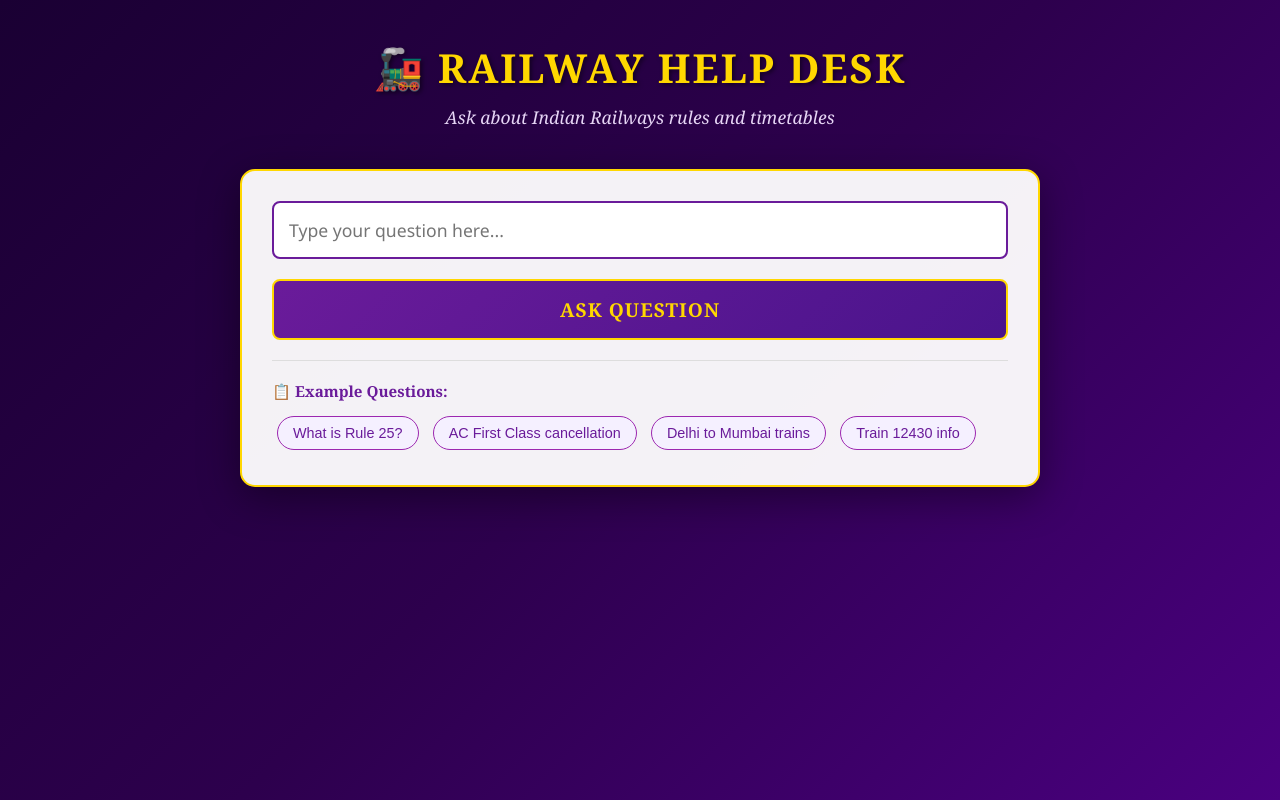
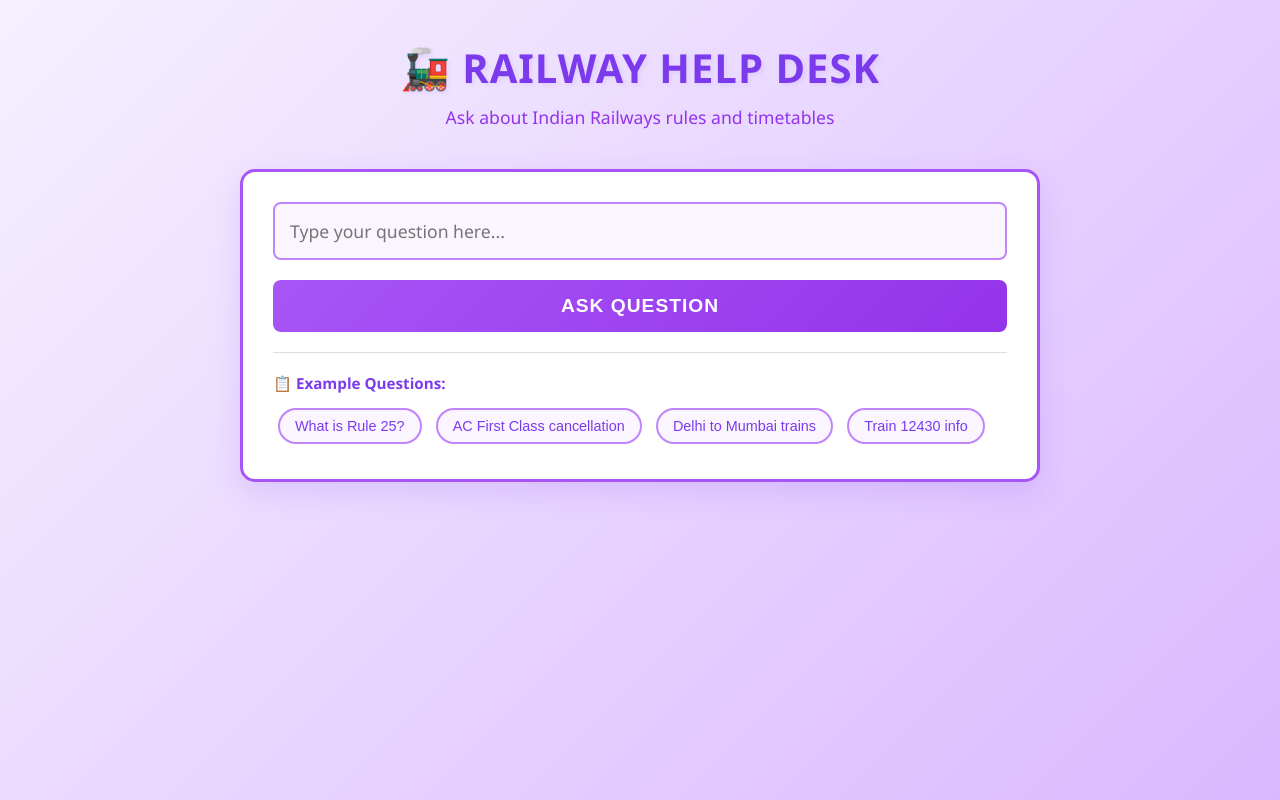
Before and after one commit to Tanmay155-glitch/Railway-Passenger-Help-Desk, a Flask app: page / in a window 1280 px wide. Run offline with Flask 3, Linux system fonts and the light colour scheme; parts of the project's set-up code (start-up, migrations or seed data) failed here and were passed over.

Commit message:
Update UI: Light vibrant colors - purple gradient theme

```diff
--- a/templates/index.html
+++ b/templates/index.html
@@ -12,8 +12,8 @@
         }
 
         body {
-            font-family: 'Georgia', 'Times New Roman', serif;
-            background: linear-gradient(135deg, #1a0033 0%, #2d004d 50%, #4a0080 100%);
+            font-family: 'Segoe UI', 'Arial', sans-serif;
+            background: linear-gradient(135deg, #f5f0ff 0%, #e8d5ff 50%, #dbb7ff 100%);
             min-height: 100vh;
             padding: 40px 20px;
         }
@@ -26,29 +26,28 @@
         .header {
             text-align: center;
             margin-bottom: 40px;
-            color: #ffd700;
         }
 
         .header h1 {
             font-size: 2.5em;
             font-weight: bold;
             margin-bottom: 10px;
-            text-shadow: 2px 2px 4px rgba(0, 0, 0, 0.5);
-            letter-spacing: 2px;
+            color: #7c3aed;
+            text-shadow: 2px 2px 4px rgba(124, 58, 237, 0.1);
+            letter-spacing: 1px;
         }
 
         .header p {
-            color: #e6d5f5;
+            color: #9333ea;
             font-size: 1.1em;
-            font-style: italic;
         }
 
         .question-box {
-            background: rgba(255, 255, 255, 0.95);
+            background: white;
             border-radius: 15px;
             padding: 30px;
-            box-shadow: 0 10px 40px rgba(0, 0, 0, 0.4);
-            border: 2px solid #ffd700;
+            box-shadow: 0 10px 30px rgba(124, 58, 237, 0.15);
+            border: 3px solid #a855f7;
             margin-bottom: 30px;
         }
 
@@ -60,37 +59,38 @@
             width: 100%;
             padding: 15px;
             font-size: 1.1em;
-            border: 2px solid #6a1b9a;
+            border: 2px solid #c084fc;
             border-radius: 8px;
             font-family: 'Segoe UI', Arial, sans-serif;
             transition: border-color 0.3s;
+            background: #faf5ff;
         }
 
         #questionInput:focus {
             outline: none;
-            border-color: #ffd700;
-            box-shadow: 0 0 10px rgba(255, 215, 0, 0.3);
+            border-color: #a855f7;
+            box-shadow: 0 0 15px rgba(168, 85, 247, 0.3);
+            background: white;
         }
 
         .btn-ask {
             width: 100%;
             padding: 15px;
-            background: linear-gradient(135deg, #6a1b9a 0%, #4a148c 100%);
-            color: #ffd700;
-            border: 2px solid #ffd700;
+            background: linear-gradient(135deg, #a855f7 0%, #9333ea 100%);
+            color: white;
+            border: none;
             border-radius: 8px;
             font-size: 1.2em;
             font-weight: bold;
             cursor: pointer;
             transition: all 0.3s;
-            font-family: 'Georgia', serif;
             letter-spacing: 1px;
         }
 
         .btn-ask:hover:not(:disabled) {
-            background: linear-gradient(135deg, #8e24aa 0%, #6a1b9a 100%);
+            background: linear-gradient(135deg, #9333ea 0%, #7c3aed 100%);
             transform: translateY(-2px);
-            box-shadow: 0 5px 20px rgba(255, 215, 0, 0.4);
+            box-shadow: 0 8px 25px rgba(168, 85, 247, 0.4);
         }
 
         .btn-ask:disabled {
@@ -105,7 +105,7 @@
         }
 
         .examples-title {
-            color: #6a1b9a;
+            color: #7c3aed;
             font-weight: bold;
             margin-bottom: 10px;
             font-size: 0.95em;
@@ -115,33 +115,35 @@
             display: inline-block;
             padding: 8px 15px;
             margin: 5px;
-            background: #f5f0ff;
-            border: 1px solid #9c27b0;
+            background: #faf5ff;
+            border: 2px solid #c084fc;
             border-radius: 20px;
-            color: #6a1b9a;
+            color: #7c3aed;
             font-size: 0.9em;
             cursor: pointer;
             transition: all 0.3s;
         }
 
         .example-btn:hover {
-            background: #6a1b9a;
-            color: #ffd700;
-            border-color: #ffd700;
+            background: #a855f7;
+            color: white;
+            border-color: #a855f7;
+            transform: translateY(-1px);
         }
 
         .loading {
             display: none;
             text-align: center;
             padding: 30px;
-            background: rgba(255, 255, 255, 0.95);
+            background: white;
             border-radius: 15px;
-            border: 2px solid #ffd700;
+            border: 3px solid #a855f7;
+            box-shadow: 0 10px 30px rgba(168, 85, 247, 0.15);
         }
 
         .spinner {
-            border: 4px solid #e6d5f5;
-            border-top: 4px solid #ffd700;
+            border: 4px solid #e9d5ff;
+            border-top: 4px solid #a855f7;
             border-radius: 50%;
             width: 50px;
             height: 50px;
```
Also changed, not shown: other parts of templates/index.html (+16 -15 lines).
